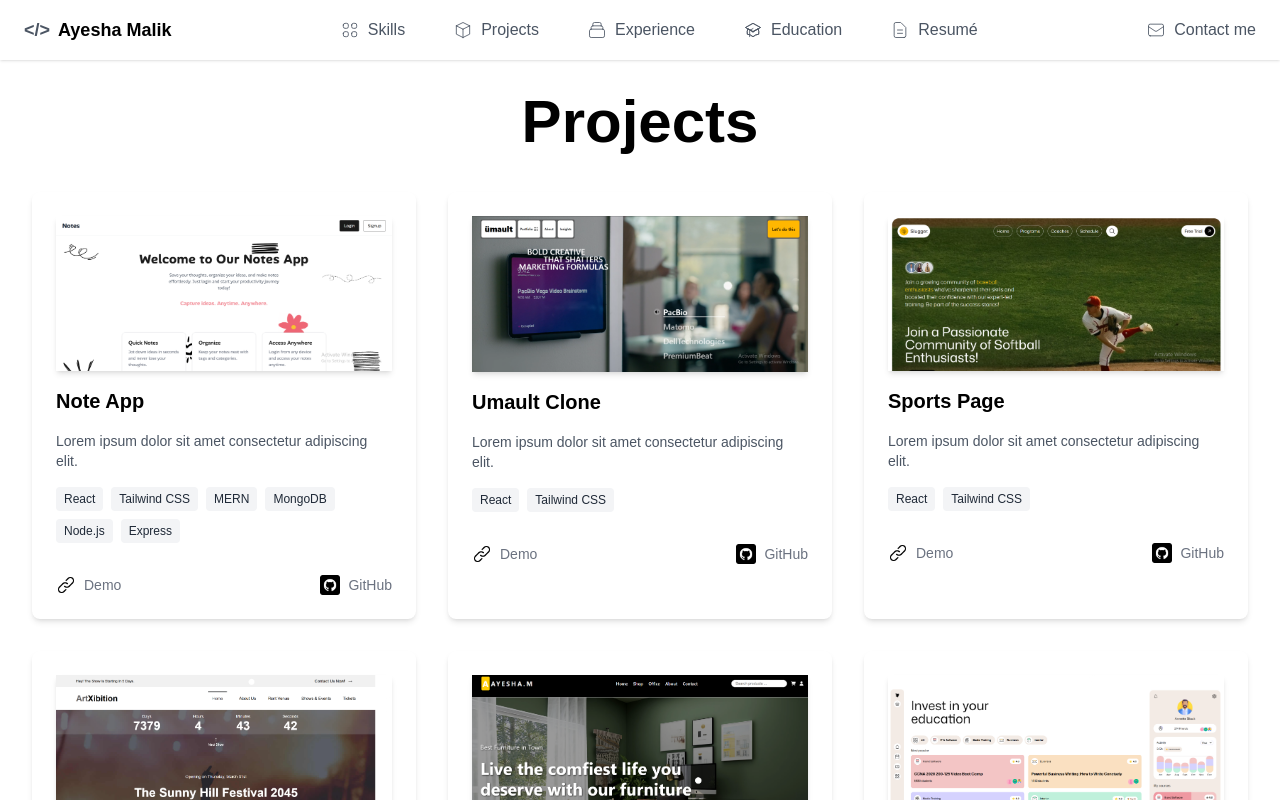
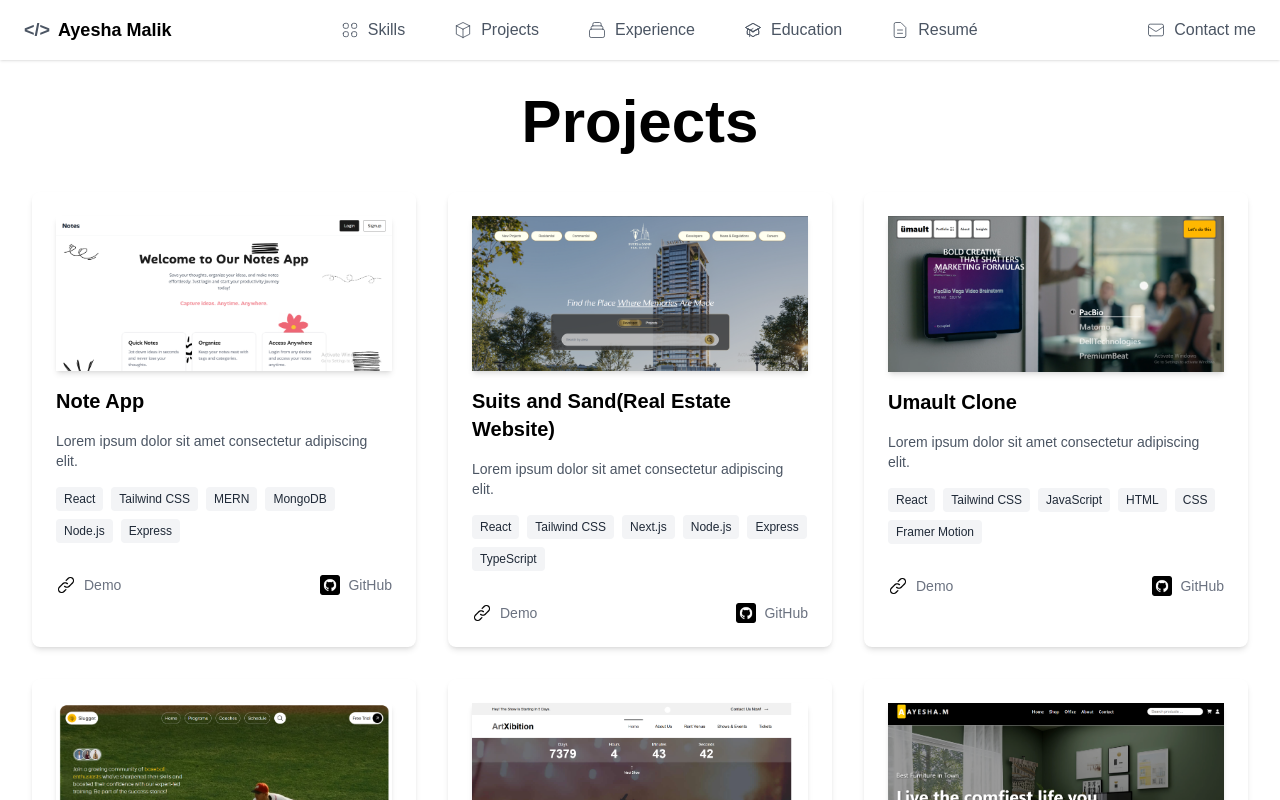
Before and after one commit to ayeshaMalik86/Portfolio, a React (Create React App) app: page /projects in a window 1280 px wide. Shown: the top 800 px of the page. Built offline with nearby package versions, Linux system fonts and the light colour scheme; a web font is replaced by a local one.

Commit message:
feat: add new project

```diff
--- a/src/pages/Projects.jsx
+++ b/src/pages/Projects.jsx
@@ -43,9 +43,17 @@ const Projects = () => {
       image: '/assets/notes-app.png',
     },
     {
+      title: 'Suits and Sand(Real Estate Website)',
+      description: 'Lorem ipsum dolor sit amet consectetur adipiscing elit.',
+      tags: ['React', 'Tailwind CSS', 'Next.js', 'Node.js', 'Express', 'TypeScript'],
+      demoLink: 'https://suits-and-sand-front-end.vercel.app/',
+      githubLink: '',
+      image: '/assets/suits-and-sand.png',
+    },
+    {
       title: 'Umault Clone',
       description: 'Lorem ipsum dolor sit amet consectetur adipiscing elit.',
-      tags: ['React', 'Tailwind CSS'],
+      tags: ['React', 'Tailwind CSS', 'JavaScript', 'HTML', 'CSS','Framer Motion'],
       demoLink: 'https://umault-clone-taupe.vercel.app/',
       githubLink: 'https://github.com/ayeshaMalik86/umault_clone',
       image: '/assets/umault.png',
@@ -53,7 +61,7 @@ const Projects = () => {
     {
       title: 'Sports Page',
       description: 'Lorem ipsum dolor sit amet consectetur adipiscing elit.',
-      tags: ['React', 'Tailwind CSS'],
+      tags: ['React', 'Tailwind CSS', 'JavaScript','Framer Motion','Three.js'],
       demoLink: 'https://sports-page-alpha.vercel.app/',
       githubLink: 'https://github.com/ayeshaMalik86/sportsPage',
       image: '/assets/sports.png',
@@ -61,7 +69,7 @@ const Projects = () => {
     {
       title: 'Ticket Project',
       description: 'Lorem ipsum dolor sit amet consectetur adipiscing elit.',
-      tags: ['React', 'Tailwind CSS'],
+      tags: ['React', 'Tailwind CSS', 'JavaScript', 'MERN', 'MongoDB', 'Node.js', 'Express'],
       demoLink: 'https://ticket-project-pi.vercel.app/',
       githubLink: 'https://github.com/ayeshaMalik86/TicketProject',
       image: '/assets/ticketproject.png',
@@ -69,7 +77,7 @@ const Projects = () => {
     {
       title: 'Furniture',
       description: 'Lorem ipsum dolor sit amet consectetur adipiscing elit.',
-      tags: ['React', 'Tailwind CSS'],
+      tags: ['React', 'Tailwind CSS', 'JavaScript','Framer Motion'],
       demoLink: 'https://furniture-website-y1r6.vercel.app/',
       githubLink: 'https://github.com/ayeshaMalik86/furnitureWebsite',
       image: '/assets/furniture.png',
```
Also changed, not shown: public/assets/suits-and-sand.png (added).
